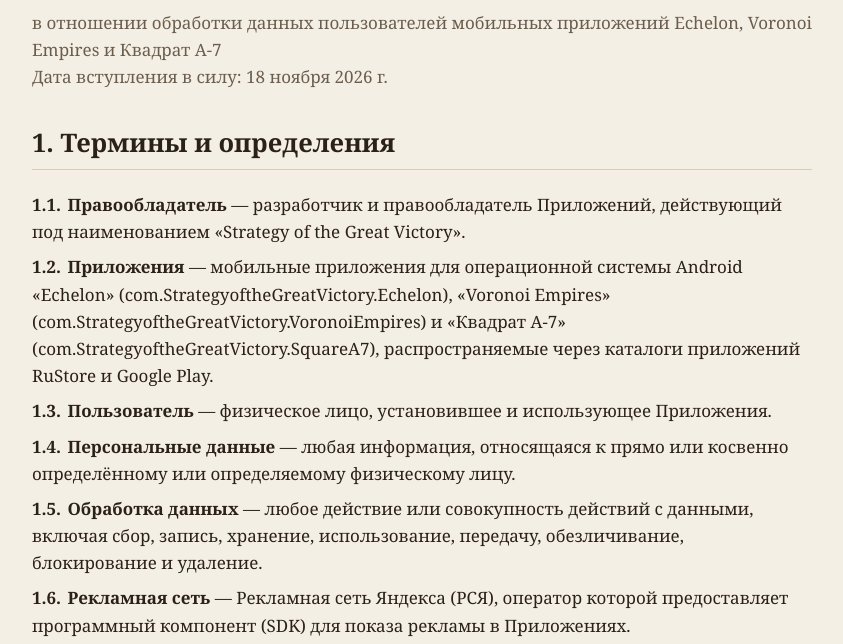
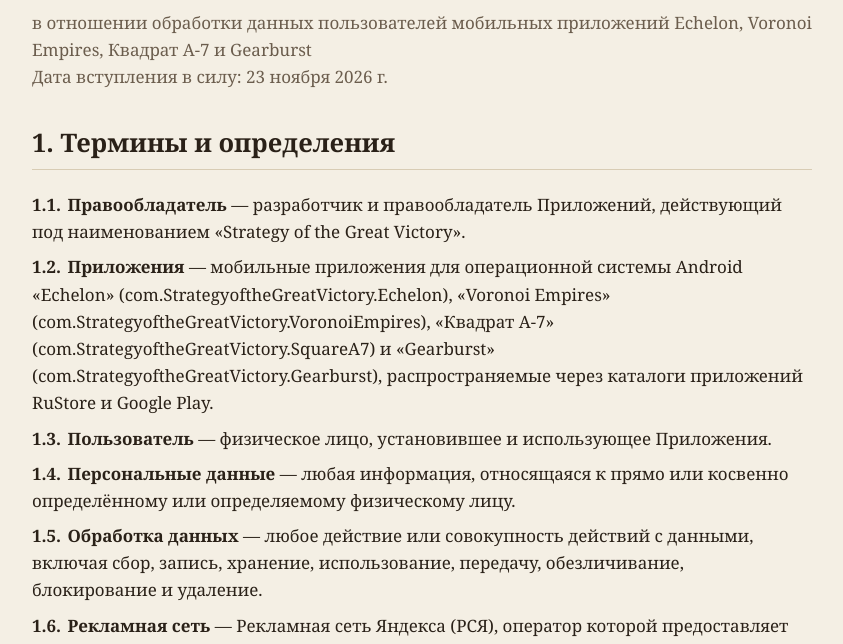
Before and after one commit to Flint212/Flint212.github.io, a plain HTML site: page privacy.html in a window 1280 px wide. Shown: the part 155-799 px from the top of the page, without its empty margins (218-1061 px from the left). Drawn offline with Linux system fonts and the light colour scheme.

Commit message:
Update privacy.html

```diff
--- a/privacy.html
+++ b/privacy.html
@@ -12,12 +12,12 @@
 <div class="wrap">
 <p><a href="index.html">&larr; На главную</a></p>
 <h1>Политика конфиденциальности</h1>
-<p class="sub">в отношении обработки данных пользователей мобильных приложений Echelon, Voronoi Empires и Квадрат А-7<br>Дата вступления в силу: 18 ноября 2026 г.</p>
+<p class="sub">в отношении обработки данных пользователей мобильных приложений Echelon, Voronoi Empires, Квадрат А-7 и Gearburst<br>Дата вступления в силу: 23 ноября 2026 г.</p>
 
 <h2>1. Термины и определения</h2>
 <ol class="t">
 <li><span class="num">1.1.</span><b>Правообладатель</b> — разработчик и правообладатель Приложений, действующий под наименованием «Strategy of the Great Victory».</li>
-<li><span class="num">1.2.</span><b>Приложения</b> — мобильные приложения для операционной системы Android «Echelon» (com.StrategyoftheGreatVictory.Echelon), «Voronoi Empires» (com.StrategyoftheGreatVictory.VoronoiEmpires) и «Квадрат А-7» (com.StrategyoftheGreatVictory.SquareA7), распространяемые через каталоги приложений RuStore и Google Play.</li>
+<li><span class="num">1.2.</span><b>Приложения</b> — мобильные приложения для операционной системы Android «Echelon» (com.StrategyoftheGreatVictory.Echelon), «Voronoi Empires» (com.StrategyoftheGreatVictory.VoronoiEmpires), «Квадрат А-7» (com.StrategyoftheGreatVictory.SquareA7) и «Gearburst» (com.StrategyoftheGreatVictory.Gearburst), распространяемые через каталоги приложений RuStore и Google Play.</li>
 <li><span class="num">1.3.</span><b>Пользователь</b> — физическое лицо, установившее и использующее Приложения.</li>
 <li><span class="num">1.4.</span><b>Персональные данные</b> — любая информация, относящаяся к прямо или косвенно определённому или определяемому физическому лицу.</li>
 <li><span class="num">1.5.</span><b>Обработка данных</b> — любое действие или совокупность действий с данными, включая сбор, запись, хранение, использование, передачу, обезличивание, блокирование и удаление.</li>
```
